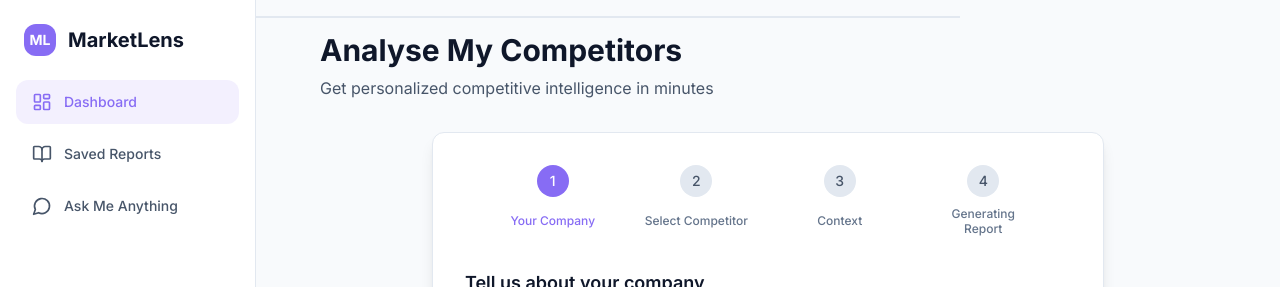
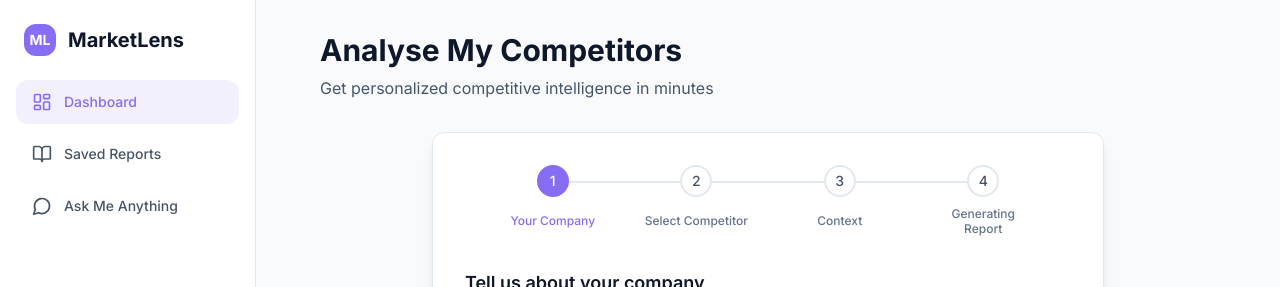
Before and after one commit to AnjaliSharma1234/MarketLens, a React (Vite) app: page /login in a window 1280 px wide. Both pictures are taken after typing "name@example.com", "Sample123" into the empty fields and a click on the button "Sign In". Shown: the top 287 px of the page. Built offline with nearby package versions, Linux system fonts and the light colour scheme.

Commit message:
Add progress bar to step tracker
Adds a progress bar to the step tracker component to visually indicate progress through the steps.

```diff
--- a/src/components/StepTracker.tsx
+++ b/src/components/StepTracker.tsx
@@ -19,9 +19,28 @@ const StepTracker = ({ currentStep, steps }: StepTrackerProps) => {
     return step;
   };
 
+  const progressPercentage = ((currentStep - 1) / (steps.length - 1)) * 100;
+
   return (
     <div className="flex items-center justify-center mb-8">
-      <div className="flex items-center justify-between w-full max-w-4xl px-4">
+      <div className="relative w-full max-w-4xl px-4">
+        {/* Progress Bar Background */}
+        <div className="absolute top-4 left-0 right-0 h-0.5 bg-slate-200" style={{
+          left: `${(100 / steps.length) / 2}%`,
+          right: `${(100 / steps.length) / 2}%`
+        }} />
+
+        {/* Progress Bar Fill */}
+        <div
+          className="absolute top-4 h-0.5 bg-primary transition-all duration-500 ease-out"
+          style={{
+            left: `${(100 / steps.length) / 2}%`,
+            width: `${(progressPercentage * (100 - 100 / steps.length)) / 100}%`
+          }}
+        />
+
+        {/* Steps Container */}
+        <div className="flex items-center justify-between relative">
           {steps.map((step, index) => {
             const stepNumber = index + 1;
             const isCompleted = stepNumber < currentStep;
@@ -31,12 +50,12 @@ const StepTracker = ({ currentStep, steps }: StepTrackerProps) => {
               <div key={step} className="flex flex-col items-center" style={{ width: `${100 / steps.length}%` }}>
                 <div
                   className={cn(
-                  "w-8 h-8 rounded-full flex items-center justify-center text-sm font-medium transition-colors mb-2",
+                    "w-8 h-8 rounded-full flex items-center justify-center text-sm font-medium transition-colors mb-2 relative z-10 bg-white border-2",
                     isCompleted
-                    ? "bg-primary text-white"
+                      ? "bg-primary text-white border-primary"
                       : isCurrent
-                    ? "bg-primary text-white"
-                    : "bg-slate-200 text-slate-600"
+                      ? "bg-primary text-white border-primary"
+                      : "bg-white text-slate-600 border-slate-200"
                   )}
                 >
                   {isCompleted ? (
@@ -57,22 +76,10 @@ const StepTracker = ({ currentStep, steps }: StepTrackerProps) => {
                 >
                   {formatStepText(step)}
                 </span>
-              {index < steps.length - 1 && (
-                <div
-                  className={cn(
-                    "absolute top-4 h-0.5 transition-colors",
-                    isCompleted ? "bg-primary" : "bg-slate-200"
-                  )}
-                  style={{
-                    left: `${((100 / steps.length) * (index + 1)) - (50 / steps.length)}%`,
-                    width: `${100 / steps.length}%`,
-                    transform: 'translateX(-50%)'
-                  }}
-                />
-              )}
               </div>
             );
           })}
+        </div>
       </div>
     </div>
   );
```
Lines whose indentation alone changed are shown as unchanged.
